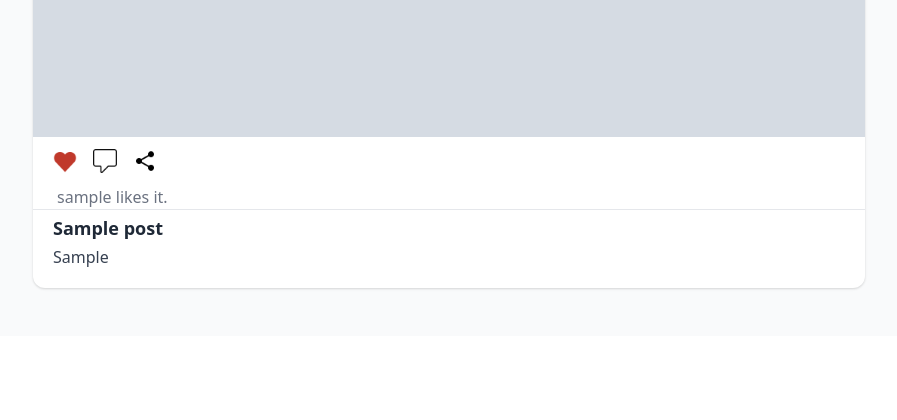
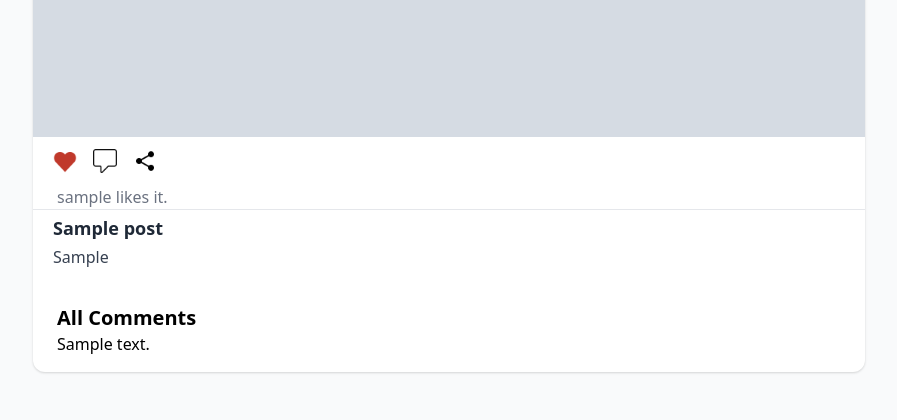
Before and after one commit to tamim-vaiya/leafnet, a Django app: page /posts/feed/ in a window 1280 px wide. Shown: the part 760-1180 px from the top of the page, without its empty margins (191-1088 px from the left). Before the commit the page ends 1050 px from the top, so only its background shows below. Run offline with Django 5.2, Linux system fonts and the light colour scheme; a user stored in the database is signed in; tables that the repository leaves empty hold one stand-in row (values such as "Sample post"); grey boxes marked "Sample" are stand-in pictures; style sheets or scripts are compiled from the project's sources; some libraries are stand-ins or nearby versions.

Commit message:
added basic comment showing div

```diff
--- a/posts/templates/posts/feed.html
+++ b/posts/templates/posts/feed.html
@@ -61,6 +61,12 @@
               <p class="text-gray-700 pb-3 text-base leading-snug mt-1">{{ post.caption }}</p>
             {% endif %}
           </div>
+          <div class="px-6 py-4">
+            <h4 class="font-bold text-xl">All Comments</h4>
+            {% for comment in post.comments.all %}
+                {{ comment.body }}
+            {% endfor %}
+          </div>
         </div>
       {% endfor %}
     </div>
```
